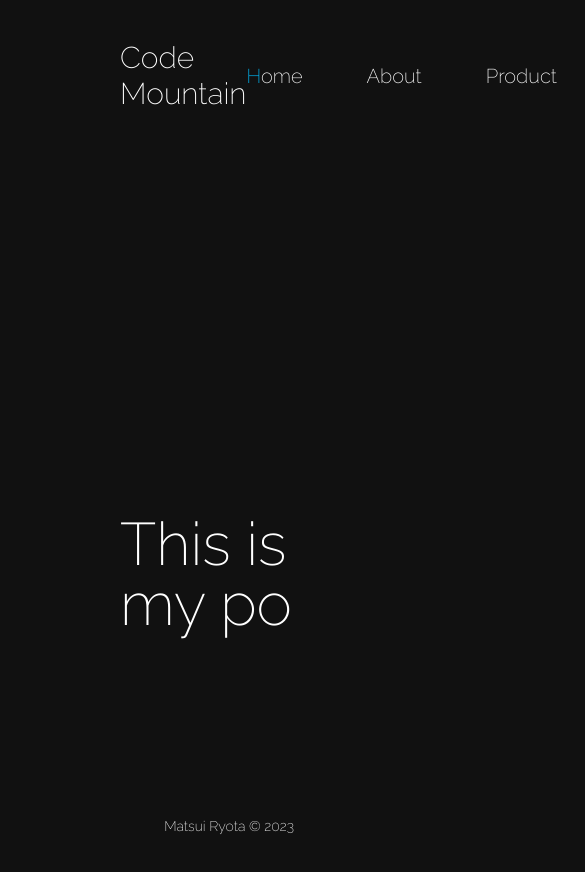
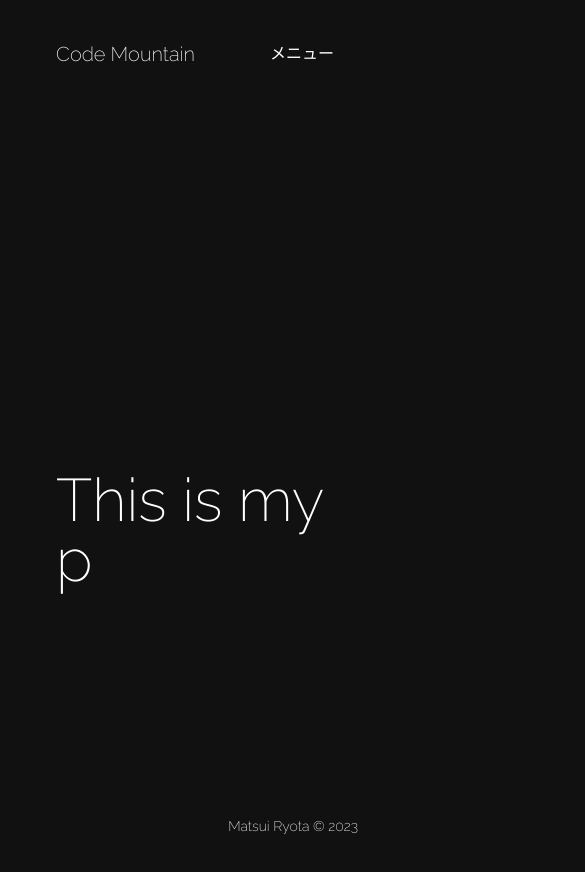
Before and after one commit to ryota-sb/code-mountain, a Next.js app: page / in a window 390 px wide. Shown: the top 872 px of the page, 585 px wide, since content can reach past the window. Built offline with nearby package versions, Linux system fonts and the light colour scheme.

Commit message:
レスポンシブ対応

```diff
--- a/src/components/Header.tsx
+++ b/src/components/Header.tsx
@@ -1,5 +1,7 @@
 import Link from "next/link";
 import { useRouter } from "next/router";
+
+import { useEffect } from "react";
 
 export default function Header() {
   const router = useRouter();
@@ -19,8 +21,8 @@ export default function Header() {
 
   return (
     <div className="m-10 flex items-center justify-between">
-      <h1 className="text-3xl">Code Mountain</h1>
-      <ul className="flex gap-16 text-xl">
+      <h1 className="text-xl md:text-2xl lg:text-3xl">Code Mountain</h1>
+      <ul className="hidden gap-10 text-xl md:flex lg:gap-16">
         {menus.map((menu) => (
           <li key={menu.name} className="relative">
             <Link href={menu.link} className="under-line">
@@ -36,6 +38,7 @@ export default function Header() {
           </li>
         ))}
       </ul>
+      <div className="md:hidden">メニュー</div>
     </div>
   );
 }
--- a/src/components/Layout.tsx
+++ b/src/components/Layout.tsx
@@ -9,7 +9,7 @@ type Props = {
 
 export default function Layout({ children }: Props) {
   return (
-    <div className="mx-20 mt-10 mb-5 flex-grow">
+    <div className="mx-4 mb-5 flex-grow md:mx-8 lg:mx-10 lg:mt-10">
       <Header />
       {children}
       <Footer />
--- a/src/pages/products/index.tsx
+++ b/src/pages/products/index.tsx
@@ -9,7 +9,7 @@ import { Montserrat } from "next/font/google";
 const roboto = Montserrat({ subsets: ["latin"], weight: "700" });
 
 const Product: NextPage = () => {
-  const [isLoading, setLoading] = useState<boolean>(true);
+  const [isLoading, setLoading] = useState(true);
 
   const products = [
     {
@@ -27,13 +27,13 @@ const Product: NextPage = () => {
 
   return (
     <Layout>
-      <div className="mx-10 mt-20 flex min-h-screen flex-col gap-20">
+      <div className="mx-4 flex min-h-screen flex-col gap-10 md:mx-8 md:gap-14 lg:mx-10 lg:mt-20 lg:gap-20">
         <h1
-          className={`${roboto.className} fadein-left flex text-9xl tracking-wider text-gray-500 text-opacity-10`}
+          className={`${roboto.className} fadein-left flex justify-center text-7xl tracking-wider text-gray-500 text-opacity-10 md:text-8xl lg:justify-start lg:text-9xl`}
         >
           PRODUCTS
         </h1>
-        <div className="grid grid-cols-2 gap-20">
+        <div className="grid grid-cols-1 gap-8 md:gap-16 lg:grid-cols-2 lg:gap-20">
           {products.map((product, index) => (
             <div
               key={index}
@@ -42,8 +42,7 @@ const Product: NextPage = () => {
               <Image
                 src={product.img}
                 alt={product.name}
-                width={500}
-                height={500}
+                fill
                 className={cn(
                   "bg-gray-200 object-contain duration-700 ease-in-out group-hover:opacity-40",
                   isLoading
```
